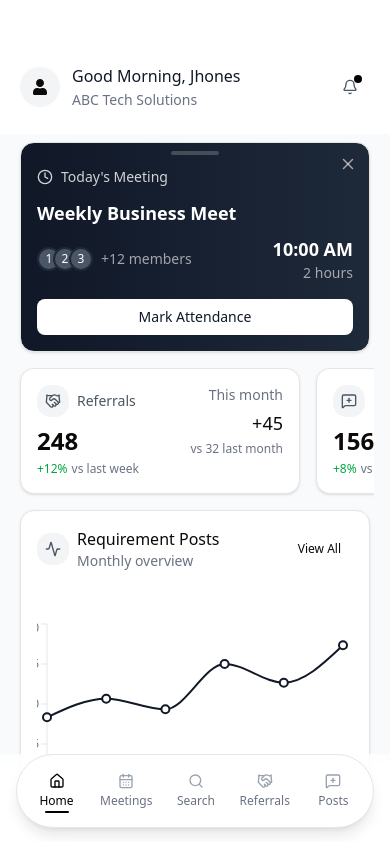
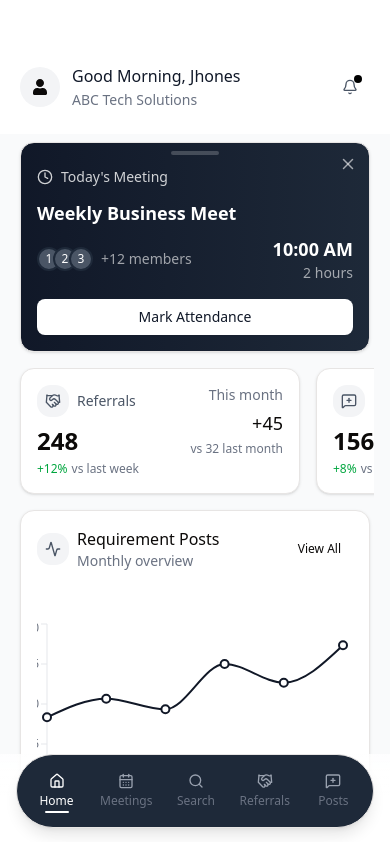
Before and after one commit to Developersbbs/kattunar-kuzhu-prototype, a Next.js app: page /dashboard in a window 390 px wide. Shown: the top 842 px of the page. Built offline with nearby package versions, Linux system fonts and the light colour scheme.

Commit message:
feat: update MobileNav styling for improved visibility and consistency

```diff
--- a/components/mobile-nav.jsx
+++ b/components/mobile-nav.jsx
@@ -48,7 +48,7 @@ export function MobileNav() {
 
   return (
     <div className="fixed bottom-0 left-0 right-0 z-50 px-4 pb-4 bg-gradient-to-t from-white via-white to-white/80">
-      <Card className="border shadow-lg bg-white rounded-full backdrop-blur-md">
+      <Card className="border shadow-lg bg-gray-800 rounded-full backdrop-blur-md">
         <nav className="flex items-center justify-between p-2">
           {navItems.map((item) => {
             const Icon = item.icon;
@@ -60,8 +60,8 @@ export function MobileNav() {
                 variant="ghost"
                 size="sm"
                 className={cn(
-                  "flex-1 flex items-center justify-center h-14 relative group transition-all duration-200 hover:bg-gray-50 rounded-xl",
-                  isActive ? "text-black" : "text-gray-400 hover:text-gray-600"
+                  "flex-1 flex items-center justify-center h-14 relative group transition-all duration-200 hover:bg-gray-200 rounded-xl",
+                  isActive ? "text-white" : "text-gray-400 hover:text-gray-600"
                 )}
                 onClick={() => router.push(item.href)}
               >
@@ -74,12 +74,12 @@ export function MobileNav() {
                   />
                   <span className={cn(
                     "text-xs font-medium mt-1",
-                    isActive ? "text-black" : "text-gray-500"
+                    isActive ? "text-white" : "text-gray-500"
                   )}>
                     {item.label}
                   </span>
                   {isActive && (
-                    <span className="absolute -bottom-1 h-0.5 w-6 bg-black rounded-full transition-all duration-200" />
+                    <span className="absolute -bottom-1 h-0.5 w-6 bg-white rounded-full transition-all duration-200" />
                   )}
                 </div>
               </Button>
```
